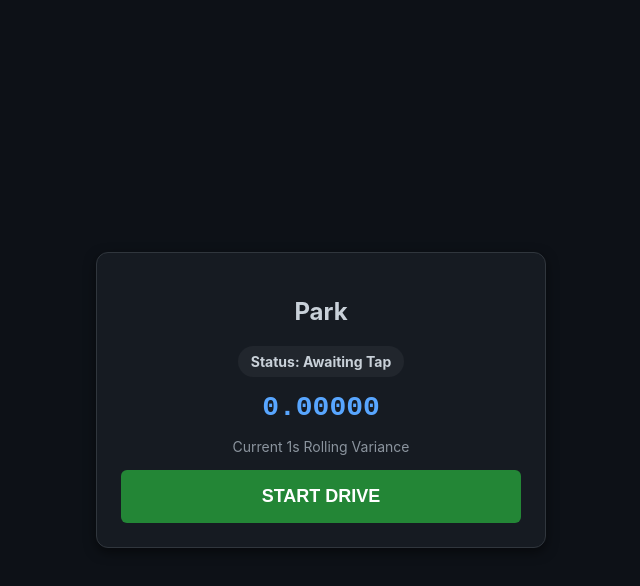
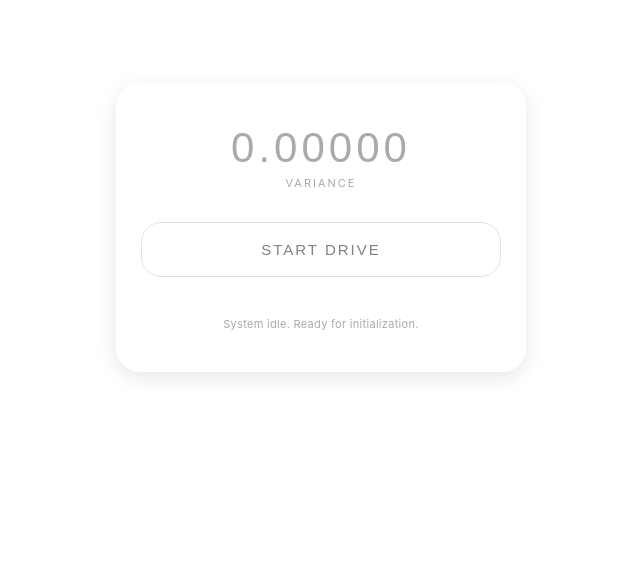
Before and after one commit to soumya-talwar/park, a website: page public/index.html in a window 1280 px wide. Shown: the whole page, without its empty margins (319-959 px from the left). Drawn offline with Linux system fonts and the light colour scheme.

Commit message:
style: redesign web app

```diff
--- a/public/app.js
+++ b/public/app.js
@@ -19,9 +19,8 @@ startBtn.addEventListener("click", async () => {
 			audioPlayer.pause();
 			audioPlayer.currentTime = 0;
 		})
-		.catch((err) => console.log("Audio thread prepped."));
+		.catch((err) => console.log("Media channel primed."));
 	pregenerateParkingSong();
-
 	if (
 		typeof DeviceMotionEvent !== "undefined" &&
 		typeof DeviceMotionEvent.requestPermission === "function"
@@ -31,10 +30,10 @@ startBtn.addEventListener("click", async () => {
 			if (permissionState === "granted") {
 				startSensorTracking();
 			} else {
-				alert("Permission to access device motion data was denied.");
+				stateDisplay.textContent = "Sensor authorization rejected.";
 			}
 		} catch (error) {
-			console.error("Error requesting sensor clearance:", error);
+			console.error("Sensor calibration exception:", error);
 		}
 	} else {
 		startSensorTracking();
@@ -42,38 +41,40 @@ startBtn.addEventListener("click", async () => {
 });
 
 async function pregenerateParkingSong() {
-	console.log("Contacting local backend api logic...");
-	stateDisplay.textContent = "Status: Generating AI Hype Track...";
-	stateDisplay.className = "state-badge generating";
+	console.log("Contacting Lyria generation engine...");
+	stateDisplay.textContent = "Compiling real-time track audio...";
+	stateDisplay.className = "footnote generating";
 	try {
 		const response = await fetch("/api/generate-music");
-		if (!response.ok)
-			throw new Error("Backend server down or error fetching stream");
+		if (!response.ok) throw new Error("API compilation stream error");
 		const audioBlob = await response.blob();
 		const audioUrl = URL.createObjectURL(audioBlob);
 		audioPlayer.src = audioUrl;
 		audioPlayer.load();
-		console.log("Lyria track buffered successfully.");
+		console.log("Lyria track buffered locally.");
 		if (isPipelineActive) {
-			stateDisplay.textContent = "Status: Monitoring Drive (Track Ready)";
-			stateDisplay.className = "state-badge active";
+			stateDisplay.textContent = "Drive monitoring active. Audio buffered.";
+			stateDisplay.className = "footnote active";
 		}
 	} catch (error) {
-		console.error("Music generation pipeline failure:", error);
-		stateDisplay.textContent = "Status: Generation Failed (Using Fallback)";
-		audioPlayer.src =
-			"https://actions.google.com/sounds/v1/alarms/digital_watch_alarm_long.ogg";
-		audioPlayer.load();
+		console.error("Audio stream acquisition broke:", error);
+		stateDisplay.textContent = "Network error. System offline.";
 	}
 }
 
 function startSensorTracking() {
 	isPipelineActive = true;
-	startBtn.style.display = "none";
-	if (stateDisplay.textContent !== "Status: Generating AI Hype Track...") {
-		stateDisplay.textContent = "Status: Monitoring Drive";
-		stateDisplay.className = "state-badge active";
+	startBtn.disabled = true;
+	startBtn.style.background = "rgba(255, 255, 255, 0.05)";
+	startBtn.style.color = "rgba(255, 255, 255, 0.2)";
+	startBtn.style.boxShadow = "none";
+	startBtn.style.border = "1px solid rgba(255, 255, 255, 0.05)";
+	startBtn.textContent = "MONITORING ACTIVE";
+	if (stateDisplay.textContent !== "Compiling real-time track audio...") {
+		stateDisplay.textContent = "Drive monitoring active.";
+		stateDisplay.className = "footnote active";
 	}
+
 	window.addEventListener("devicemotion", (event) => {
 		if (songHasPlayed || !isPipelineActive) return;
 		const acc = event.accelerationIncludingGravity;
@@ -106,14 +107,15 @@ function calculateVariance(array) {
 function triggerParkingSequence() {
 	songHasPlayed = true;
 	isPipelineActive = false;
-	stateDisplay.textContent = "Status: Engine Off / Parked";
-	stateDisplay.className = "state-badge triggered";
-	varianceDisplay.style.color = "#f85149";
+	stateDisplay.textContent = "Ignition cut detected. Sequence executed.";
+	stateDisplay.className = "footnote triggered";
+	startBtn.textContent = "ARRIVED";
 	audioPlayer
 		.play()
-		.then(() => console.log("Song playing on CarPlay line."))
+		.then(() => console.log("Stream array deployed to hardware successfully."))
 		.catch((err) => {
-			console.error("Playback block:", err);
-			stateDisplay.textContent = "Status: Click to Play Music";
+			console.error("Forced block detected:", err);
+			stateDisplay.textContent =
+				"Playback blocked. Tap screen to release audio.";
 		});
 }
--- a/public/index.html
+++ b/public/index.html
@@ -7,12 +7,17 @@
 		<link rel="stylesheet" href="/style.css" />
 	</head>
 	<body>
-		<div id="status-card">
-			<h2>Park</h2>
-			<div id="state-display" class="state-badge">Status: Awaiting Tap</div>
-			<div class="metric" id="variance-display">0.00000</div>
-			<p class="label-text">Current 1s Rolling Variance</p>
+		<div id="app-container">
+			<div class="metric-group">
+				<div class="metric" id="variance-display">0.00000</div>
+				<p class="label-text">variance</p>
+			</div>
+
 			<button id="start-btn">START DRIVE</button>
+
+			<div id="state-display" class="footnote">
+				System idle. Ready for initialization.
+			</div>
 		</div>
 
 		<audio id="parking-song" preload="auto"></audio>
--- a/public/style.css
+++ b/public/style.css
@@ -1,82 +1,78 @@
 body {
 	font-family:
-		-apple-system, BlinkMacSystemFont, "Segoe UI", Roboto, Helvetica, Arial,
+		-apple-system, BlinkMacSystemFont, "SF Pro Display", "Segoe UI", Roboto,
 		sans-serif;
-	background-color: #0d1117;
-	color: #c9d1d9;
+	background: #ffffff;
+	color: rgba(255, 255, 255, 0.9);
 	display: flex;
 	flex-direction: column;
 	align-items: center;
 	justify-content: center;
 	height: 100vh;
 	margin: 0;
-	padding: 20px;
+	padding: 5%;
 	box-sizing: border-box;
+	overflow: hidden;
 }
 
-#status-card {
-	background: #161b22;
-	border: 1px solid #30363d;
-	border-radius: 12px;
-	padding: 24px;
-	width: 100%;
-	max-width: 400px;
+#app-container {
+	background: rgba(255, 255, 255, 0.9);
+	backdrop-filter: blur(20px);
+	-webkit-backdrop-filter: blur(20px);
+	border: 1px solid rgba(255, 255, 255, 0.08);
+	border-radius: 24px;
+	padding: 40px 24px;
+	width: 90%;
+	max-width: 360px;
 	text-align: center;
-	box-shadow: 0 4px 12px rgba(0, 0, 0, 0.5);
+	box-shadow: 0 5px 20px rgba(0, 0, 0, 0.1);
+	display: flex;
+	flex-direction: column;
+	gap: 32px;
+	margin-bottom: 30%;
+}
+
+.metric-group {
+	display: flex;
+	flex-direction: column;
+	gap: 4px;
+}
+
+.metric {
+	font-size: 42px;
+	font-weight: 200;
+	color: #aaaaaa;
+	font-family: -apple-system-font, sans-serif;
+	letter-spacing: 4px;
+	transition: color 0.4s cubic-bezier(0.16, 1, 0.3, 1);
+}
+
+.label-text {
+	font-size: 11px;
+	text-transform: uppercase;
+	letter-spacing: 2px;
+	color: #aaaaaa;
+	margin: 0;
 }
 
 button {
-	background-color: #238636;
-	color: white;
-	border: none;
-	padding: 16px 32px;
-	font-size: 18px;
-	font-weight: bold;
-	border-radius: 6px;
+	background-color: #ffffff;
+	color: #808080;
+	padding: 18px 32px;
+	border-radius: 20px;
+	border: 1px solid #e2e2e2;
+	position: relative;
+	font-size: 15px;
+	font-weight: 400;
+	letter-spacing: 2px;
 	cursor: pointer;
 	width: 100%;
-	margin-top: 15px;
-	transition: background 0.2s;
 }
 
-button:active {
-	background-color: #2ea043;
+.footnote {
+	font-size: 11px;
+	color: #aaaaaa;
+	letter-spacing: 0.3px;
+	margin-top: 8px;
+	transition: color 0.3s ease;
 }
-
-.metric {
-	font-size: 28px;
-	font-weight: bold;
-	color: #58a6ff;
-	margin: 15px 0;
-	font-family: monospace;
-}
-
-.label-text {
-	font-size: 14px;
-	color: #8b949e;
-	margin: 0;
-}
-
-.state-badge {
-	display: inline-block;
-	padding: 6px 12px;
-	border-radius: 20px;
-	font-size: 14px;
-	font-weight: bold;
-	background: #21262d;
-	border: 1px solid transparent;
-}
-
-/* Pipeline State Modifiers */
-.active {
-	color: #3fb950;
-	border: 1px solid #238636;
-}
-.generating {
-	color: #ffaa00;
-	border: 1px solid #cc8800;
-}
-.triggered {
-	color: #f85149;
-	border: 1px solid #da3633;
-}
```
